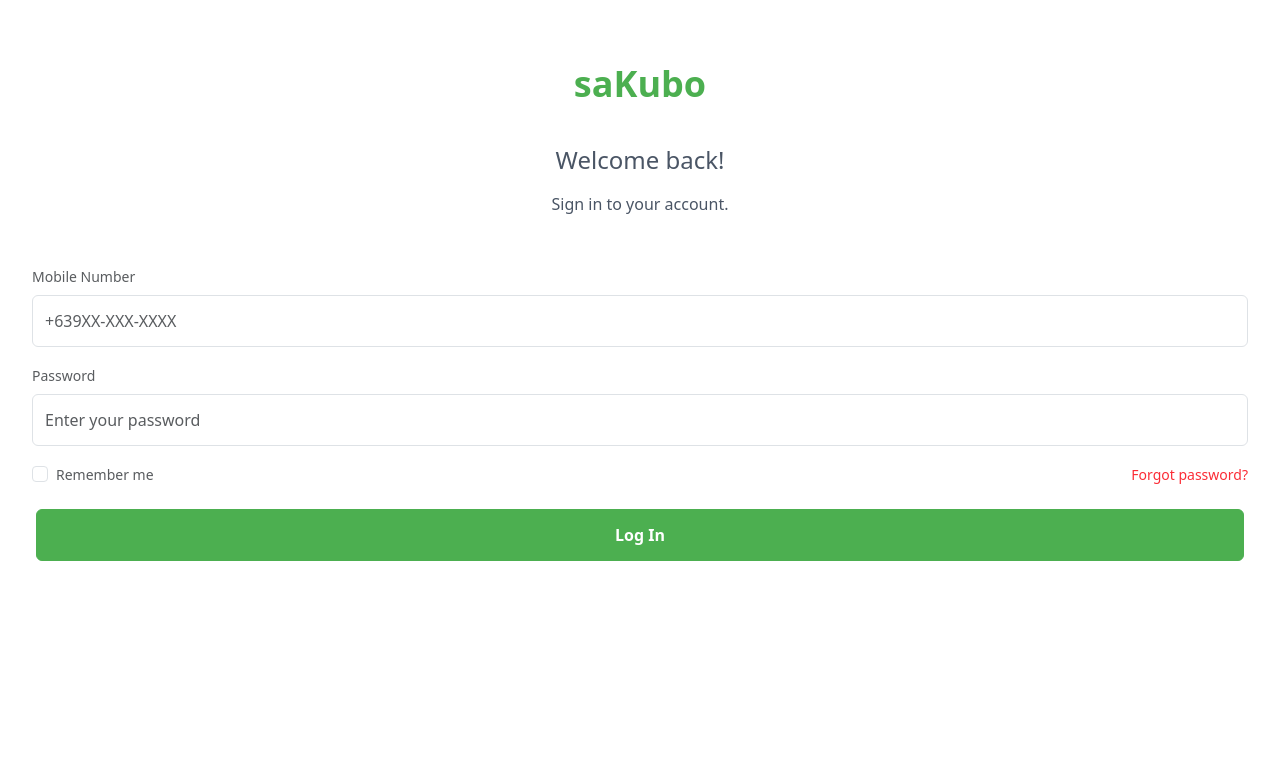
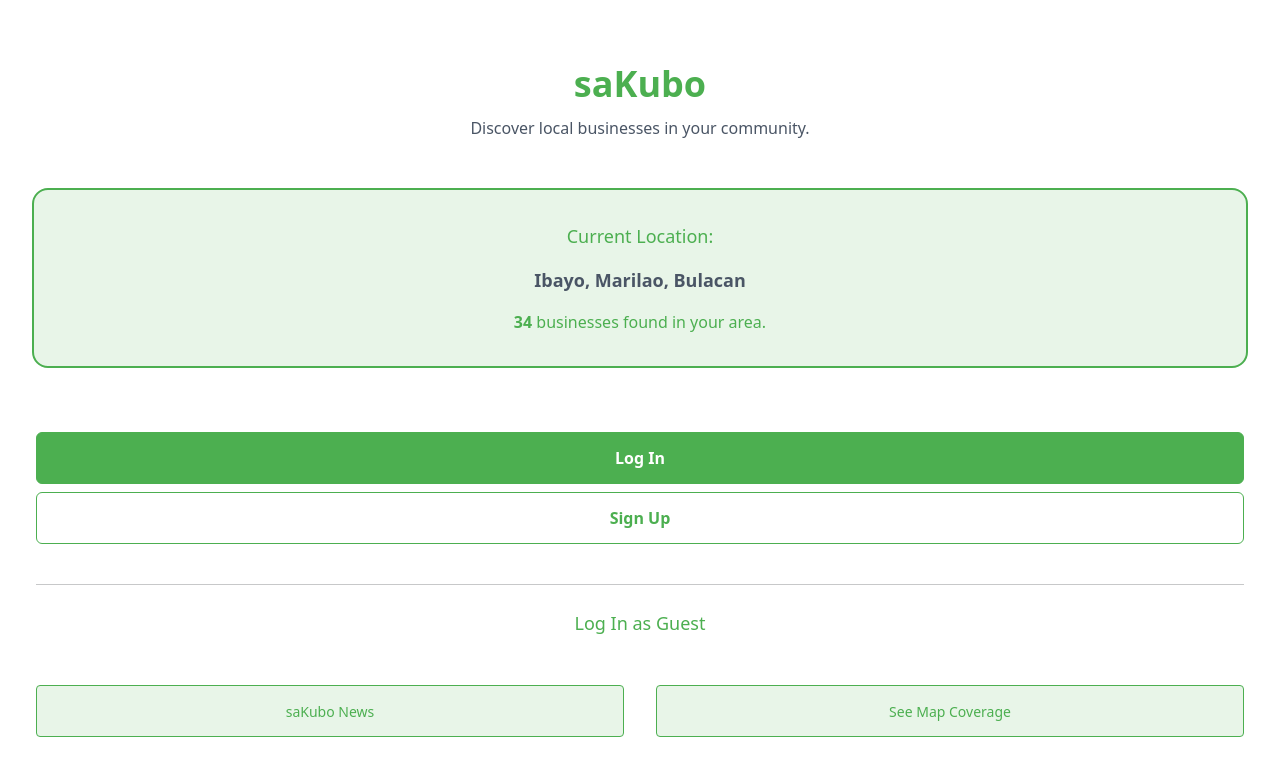
Before and after one commit to cavanrlee/sakubo, a React (Vite) app: page / in a window 1280 px wide. Shown: the top 776 px of the page. Built offline with nearby package versions, Linux system fonts and the light colour scheme.

Commit message:
saKubo-HomePage-Wireframe

```diff
--- /dev/null
+++ b/src/Home.jsx
@@ -0,0 +1,102 @@
+import { useState } from 'react'
+import reactLogo from './assets/react.svg'
+import viteLogo from '/vite.svg'
+import './Home.css'
+
+function Home() {
+    const [count, setCount] = useState(0)
+
+    return (
+        <>
+            <div className="col-12">
+                <div className="card border-0 px-8 pt-8 pb-1">
+                    <div className="row">
+                        <div className="col-12">
+                            <span className="text-4xl text-[#4CAF50] font-bold">
+                                saKubo
+                            </span>
+                        </div>
+                    </div>
+                </div>
+
+                <div className="card border-0 p-0">
+                    <div className="row mb-2">
+                        <div className="col-12 my-2">
+                            <span className="text-md !text-gray-600">
+                                Discover local businesses in your community.
+                            </span>
+                        </div>
+                    </div>
+
+                    <div className="row my-4">
+                        <div className="col-12 text-center my-2">
+                            <div class="alert !bg-[#E8F5E8] border-2 !border-[#4CAF50] !rounded-2xl" role="alert">
+                                <div className="col-12 my-3">
+                                    <span className='text-[#4CAF50] text-lg font-medium'>Current Location:</span>
+                                </div>
+                                <div className="col-12 my-3">
+                                    <span className='text-gray-600 text-lg font-bold'>Ibayo, Marilao, Bulacan</span>
+                                </div>
+                                <div className="col-12 my-3">
+                                    <span className='text-[#4CAF50] text-md font-bold'>34</span>&nbsp;<span className='text-[#4CAF50] text-md'>businesses found in your area.</span>
+                                </div>
+                            </div>
+                        </div>
+                    </div>
+
+                    <div className="row">
+                        <div className="col-12 text-center my-2">
+                            <div className="row mx-1 my-2">
+                                <button className='btn btn-primary text-white !font-bold h-13' type="button">
+                                    Log In
+                                </button>
+                            </div>
+
+                            <div className="row mx-1 my-2">
+                                <button className='btn btn-outline-primary !bg-[white] !border-[#4CAF50] !text-[#4CAF50] !font-bold h-13' type="button">
+                                    Sign Up
+                                </button>
+                            </div>
+                        </div>
+                    </div>
+
+                    <div className="row my-2">
+                        <div className="col-12 text-center my-2">
+                            <div className="row mx-1 my-2">
+                                <hr />
+                            </div>
+
+                            <div className="row mx-1 my-2">
+                                <a className='!no-underline' href="#">
+                                    <span className='text-[#4CAF50] text-lg font-medium'>
+                                        Log In as Guest
+                                    </span>
+                                </a>
+                            </div>
+                        </div>
+                    </div>
+
+                    <div className="row my-2">
+                        <div className="col-6 text-center my-2">
+                            <div className="row mx-1 my-2">
+                                <button className='btn btn-sm btn-outline-primary !bg-[#E8F5E8] !border-[#4CAF50] !text-[#4CAF50] !font-medium text-sm h-13' type="button">
+                                    saKubo News
+                                </button>
+                            </div>
+                        </div>
+
+                        <div className="col-6 text-center my-2">
+                            <div className="row mx-1 my-2">
+                                <button className='btn btn-sm btn-outline-primary !bg-[#E8F5E8] !border-[#4CAF50] !text-[#4CAF50] whitespace-nowrap !font-medium text-sm h-13' type="button">
+                                    See Map Coverage
+                                </button>
+                            </div>
+                        </div>
+                    </div>
+                </div>
+            </div>
+        </>
+    )
+}
+
+export default Home
--- /dev/null
+++ b/src/LogIn.css
@@ -0,0 +1,45 @@
+#root {
+	max-width: 1280px;
+	margin: 0 auto;
+	padding: 2rem;
+	text-align: center;
+}
+
+.logo {
+	height: 6em;
+	padding: 1.5em;
+	will-change: filter;
+	transition: filter 300ms;
+}
+
+.logo:hover {
+	filter: drop-shadow(0 0 2em #646cffaa);
+}
+
+.logo.react:hover {
+	filter: drop-shadow(0 0 2em #61dafbaa);
+}
+
+@keyframes logo-spin {
+	from {
+		transform: rotate(0deg);
+	}
+
+	to {
+		transform: rotate(360deg);
+	}
+}
+
+@media (prefers-reduced-motion: no-preference) {
+	a:nth-of-type(2) .logo {
+		animation: logo-spin infinite 20s linear;
+	}
+}
+
+.card {
+	padding: 2em;
+}
+
+.read-the-docs {
+	color: #888;
+}
--- a/src/App1.jsx
+++ b/src/LogIn.jsx
@@ -1,9 +1,9 @@
 import { useState } from 'react'
 import reactLogo from './assets/react.svg'
 import viteLogo from '/vite.svg'
-import './App1.css'
+import './LogIn.css'
 
-function App1() {
+function LogIn() {
     const [count, setCount] = useState(0)
 
     return (
@@ -94,4 +94,4 @@
     )
 }
 
-export default App1
+export default LogIn
--- a/src/main.jsx
+++ b/src/main.jsx
@@ -2,10 +2,11 @@
 import { createRoot } from 'react-dom/client';
 import './index.css';
 import App from './App.jsx';
-import App1 from './App1.jsx';
+import Home from './Home.jsx';
+import LogIn from './LogIn.jsx';
 
 createRoot(document.getElementById('root')).render(
   <StrictMode>
-    <App1 />
-  </StrictMode>,
+    <Home />
+  </StrictMode>
 )
```
Also changed, not shown: src/Home.css (renamed from src/App1.css).
